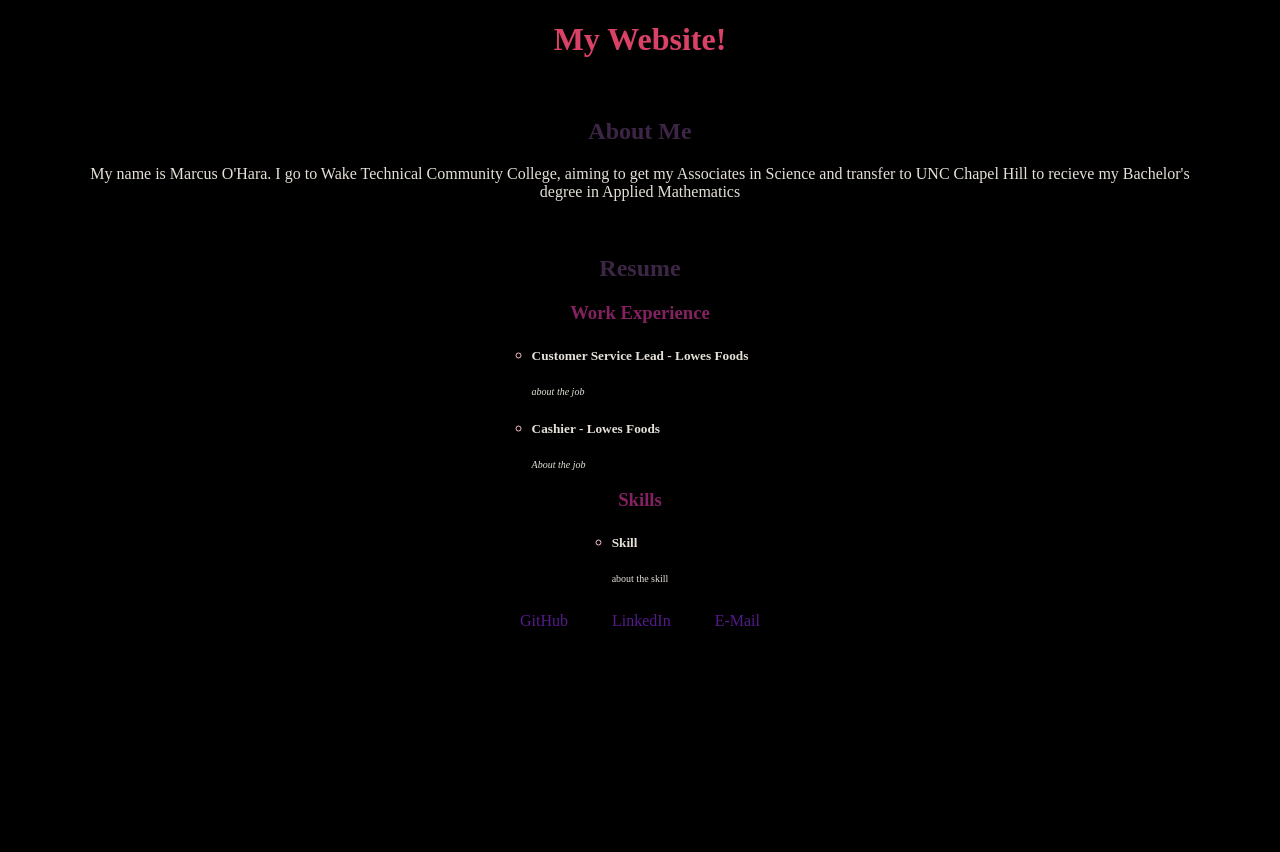
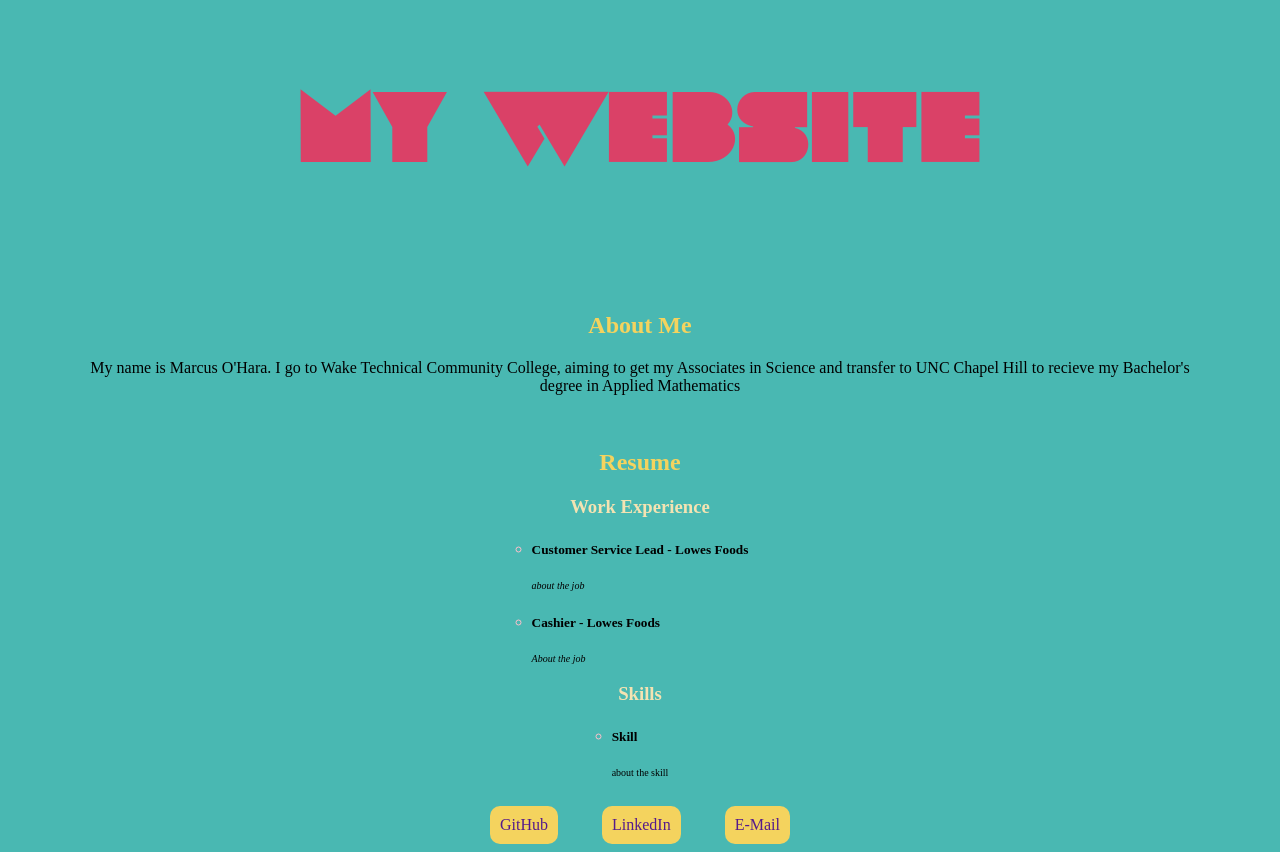
Before and after one commit to marcusOHara/marcus.github.io, a plain HTML site: page index.html in a window 1280 px wide. Before the commit the page ends 800 px from the top, so only its background shows below. Drawn offline with Linux system fonts and the light colour scheme.

Commit message:
Changed theme and added Header Font

```diff
--- a/index.html
+++ b/index.html
@@ -5,7 +5,7 @@
         <title>My Website</title>
     </head>
     <body>
-        <h1>My Website!</h1>
+        <h1>My Website</h1>
 
         <br>
 
--- a/style.css
+++ b/style.css
@@ -1,18 +1,27 @@
+@font-face {
+    font-family: LOT;
+    src: url(LOT.otf);
+}
+
 :root {
-    --color1: #832161;
+    --color1: #F4E3B2;
     --color2: #DA4167;
-    --color3: #3D2645;
-    --color4: #E5E0D8;
+    --color3: #F4D35E;
+    --color4: #49B8B2;
     --color5: #000000;
 }
 
 body {
-    background-color: var(--color5);
+    background-color: var(--color4);
 }
 
 h1 {
     color: var(--color2);
     text-align: center;
+    font-family: LOT;
+    height: 50%;
+    padding: 20px 20px 20px 20px;
+    font-size: 100px;
 }
 
 h2 {
@@ -21,11 +30,11 @@ h2 {
 }
 
 h5 {
-    color: var(--color4);
+    color: var(--color5);
 }
 
 p {
-    color: var(--color4);
+    color: var(--color5);
 }
 
 .about {
@@ -82,5 +91,8 @@ footer ul {
 
 footer li {
     display: inline-block;
+    background-color: var(--color3);
     margin: 0 20px;
+    padding: 10px;
+    border-radius: 10px;
 }
```
